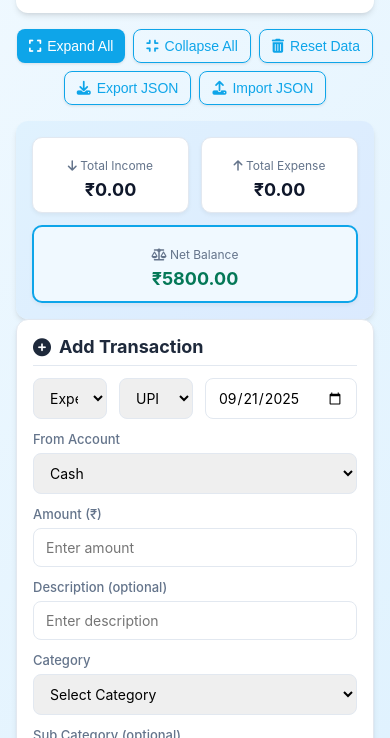
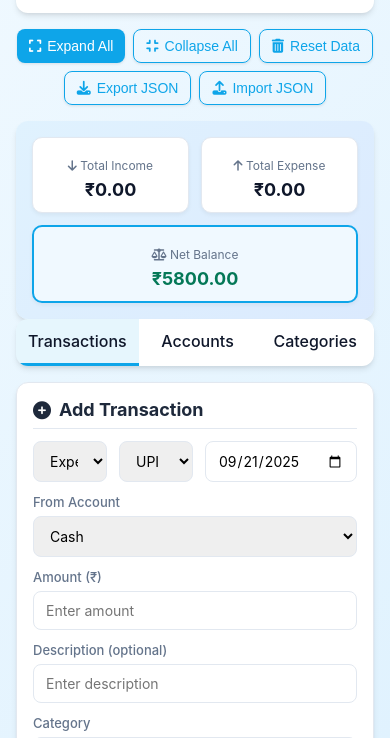
Before and after one commit to kirant405/transactions, a plain HTML site: page Transactions.html in a window 390 px wide. Shown: the part 106-844 px from the top of the page. Drawn offline with Linux system fonts and the light colour scheme.

Commit message:
Update homepage

```diff
--- a/Transactions.html
+++ b/Transactions.html
@@ -713,6 +713,39 @@
       color: #2563eb;
     }
 
+    /* Mobile tabs */
+    .mobile-tabs {
+      display: flex;
+      background: var(--card);
+      border-radius: var(--radius);
+      box-shadow: var(--shadow);
+      margin-bottom: 16px;
+      overflow: hidden;
+    }
+
+    .mobile-tab {
+      flex: 1;
+      text-align: center;
+      padding: 12px;
+      cursor: pointer;
+      font-weight: 500;
+      transition: var(--transition);
+      border-bottom: 3px solid transparent;
+    }
+
+    .mobile-tab.active {
+      border-bottom: 3px solid var(--accent);
+      background: rgba(14, 165, 233, 0.1);
+    }
+
+    .mobile-tab-content {
+      display: none;
+    }
+
+    .mobile-tab-content.active {
+      display: block;
+    }
+
     @media (min-width: 768px) {
       .container {
         padding: 24px;
@@ -747,6 +780,14 @@
 
       .summary-value {
         font-size: 24px;
+      }
+
+      .mobile-tabs {
+        display: none;
+      }
+
+      .mobile-tab-content {
+        display: block;
       }
     }
   </style>
@@ -784,11 +825,18 @@
       </div>
     </div>
 
+    <!-- Mobile Tabs -->
+    <div class="mobile-tabs">
+      <div class="mobile-tab active" data-tab="transactions">Transactions</div>
+      <div class="mobile-tab" data-tab="accounts">Accounts</div>
+      <div class="mobile-tab" data-tab="categories">Categories</div>
+    </div>
+
     <main class="grid">
       <!-- Left -->
       <div class="col">
         <!-- Add transaction -->
-        <div class="card" id="txFormCard">
+        <div class="card mobile-tab-content active" id="txFormCard" data-tab="transactions">
           <div class="sectionTitle">
             <h2><i class="fas fa-plus-circle"></i> Add Transaction</h2>
           </div>
@@ -861,7 +909,7 @@
         </div>
 
         <!-- Filters -->
-        <div class="card" id="filterCard">
+        <div class="card mobile-tab-content active" id="filterCard" data-tab="transactions">
           <div class="sectionTitle">
             <h2><i class="fas fa-filter"></i> Filters</h2>
           </div>
@@ -902,7 +950,7 @@
         </div>
 
         <!-- Transactions -->
-        <div class="card" id="txListCard">
+        <div class="card mobile-tab-content active" id="txListCard" data-tab="transactions">
           <div class="sectionTitle">
             <h2><i class="fas fa-list"></i> Transactions</h2>
           </div>
@@ -914,14 +962,14 @@
 
       <!-- Right -->
       <div class="col">
-        <div class="card" id="initBalancesCard">
+        <div class="card mobile-tab-content" id="initBalancesCard" data-tab="accounts">
           <div class="sectionTitle">
             <h2><i class="fas fa-piggy-bank"></i> Initial Balances</h2>
           </div>
           <div id="initialBalancesArea"></div>
         </div>
 
-        <div class="card" id="accountsCard">
+        <div class="card mobile-tab-content" id="accountsCard" data-tab="accounts">
           <div class="sectionTitle">
             <h2><i class="fas fa-university"></i> Accounts</h2>
           </div>
@@ -931,7 +979,7 @@
           <div id="accountsArea"></div>
         </div>
 
-        <div class="card" id="categoriesCard">
+        <div class="card mobile-tab-content" id="categoriesCard" data-tab="categories">
           <div class="sectionTitle">
             <h2><i class="fas fa-tags"></i> Categories</h2>
           </div>
@@ -2342,6 +2390,25 @@
       }
     };
 
+    /* ====== Mobile Tabs ====== */
+    document.querySelectorAll('.mobile-tab').forEach(tab => {
+      tab.addEventListener('click', function() {
+        const tabName = this.getAttribute('data-tab');
+
+        // Update active tab
+        document.querySelectorAll('.mobile-tab').forEach(t => t.classList.remove('active'));
+        this.classList.add('active');
+
+        // Show/hide content
+        document.querySelectorAll('.mobile-tab-content').forEach(content => {
+          content.classList.remove('active');
+          if (content.getAttribute('data-tab') === tabName) {
+            content.classList.add('active');
+          }
+        });
+      });
+    });
+
     /* ====== Expand/Collapse & small toggles ====== */
     // Add click handlers for section titles to toggle content
     document.querySelectorAll('.sectionTitle').forEach(title => {
```
